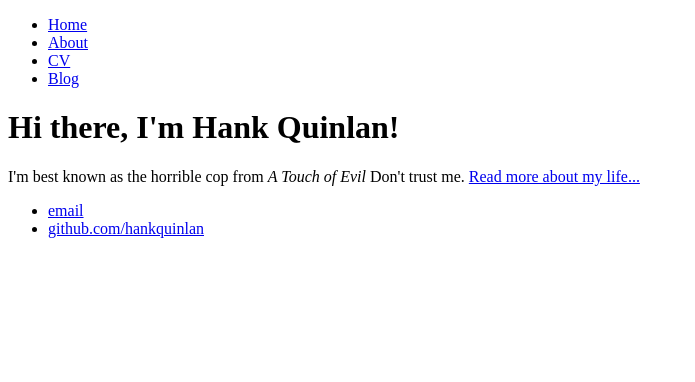
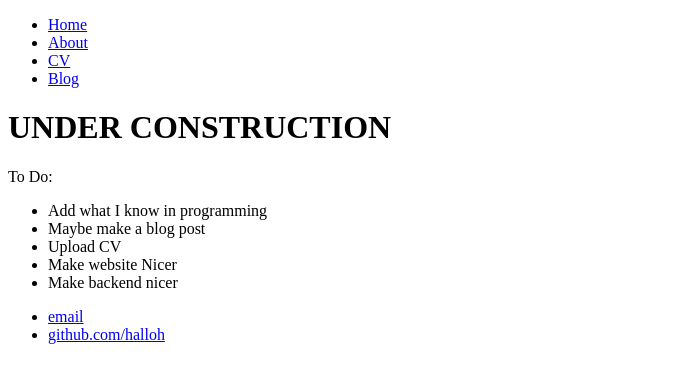
Before and after one commit to Halloh/Halloh.github.io, a plain HTML site: page index.html in a window 1280 px wide. Shown: the whole page, without its empty margins (0-695 px from the left). Drawn offline with Linux system fonts and the light colour scheme.

Commit message:
Change tutorial to actual webpage

```diff
--- a/index.html
+++ b/index.html
@@ -1,7 +1,10 @@
 <!DOCTYPE html>
 <html>
 	<head>
-		<title>Hank Quinlan, Horrible Cop</title>
+		<title>Alex's Personal website</title>
+<style>
+
+</style>
 </head>
 <body>
 	<nav>
@@ -13,16 +16,25 @@
 		</ul>
 	</nav>
 	<div class="container">
-    		<div class="blurb">
-        		<h1>Hi there, I'm Hank Quinlan!</h1>
-				<p>I'm best known as the horrible cop from <em>A Touch of Evil</em> Don't trust me. <a href="/about">Read more about my life...</a></p>
-    		</div><!-- /.blurb -->
+		<h1>UNDER CONSTRUCTION</h1>
+		<p>To Do:</p>
+		<nav>
+		<ul>
+			<li>Add what I know in programming</li>
+			<li>Maybe make a blog post</li>
+			<li>Upload CV</li>
+			<li>Make website Nicer</li>
+			<li>Make backend nicer</li>
+		</ul>
+		</nav>
 	</div><!-- /.container -->
 	<footer>
 		<ul>
-        		<li><a href="mailto:hankquinlanhub@gmail.com">email</a></li>
-        		<li><a href="https://github.com/hankquinlan">github.com/hankquinlan</a></li>
+			<li><a href="mailto:Alex.Marbella.Villanueva@gmail.com">email</a></li>
+			<li><a href="https://github.com/Halloh">github.com/halloh</a></li>
 		</ul>
 	</footer>
 </body>
-</html>
+<script type="text/javascript">
+
+</script>
```
Lines whose indentation alone changed are shown as unchanged.
